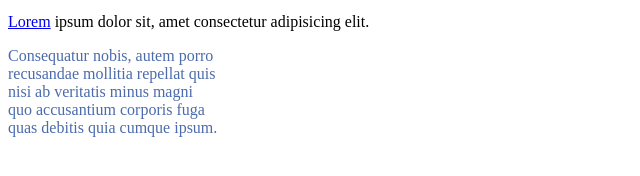
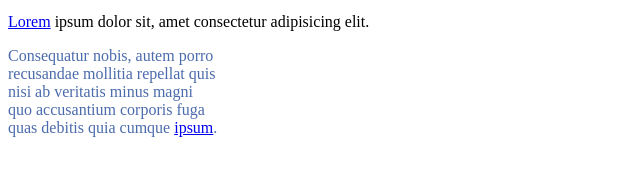
Before and after one commit to lunawillhu/evaluacion_willhuber, a plain HTML site: page index.html in a window 1280 px wide. Shown: the part 360-536 px from the top of the page, 0-640 px from the left. Drawn offline with Linux system fonts and the light colour scheme.

Commit message:
Agregando enlace

```diff
--- a/index.html
+++ b/index.html
@@ -52,7 +52,7 @@
         recusandae mollitia repellat quis <br>
         nisi ab veritatis minus magni <br>
         quo accusantium corporis fuga <br>
-        quas debitis quia cumque ipsum.
+        quas debitis quia cumque <a href="https://en.wiktionary.org/wiki/ipsum">ipsum</a>.
     </p>
 </body>
 </html>
```
